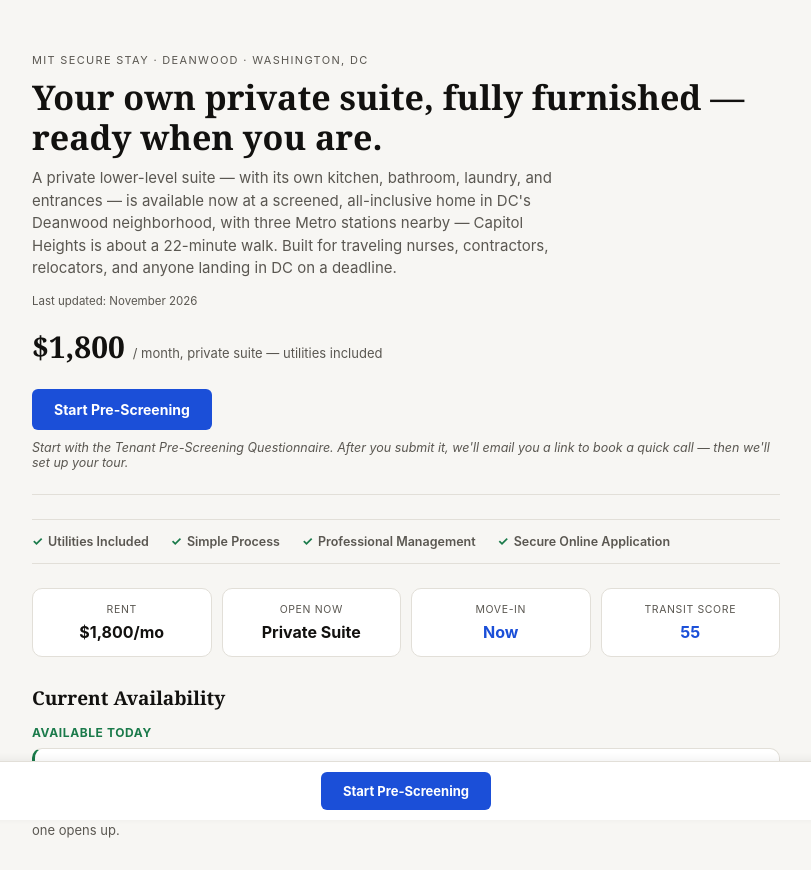
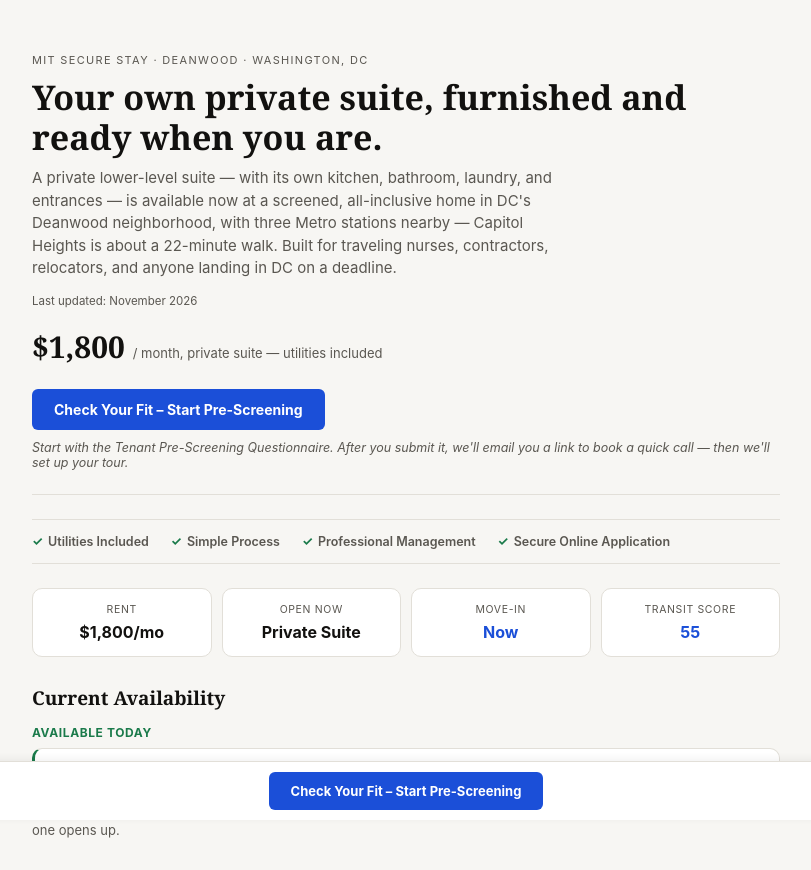
Before and after one commit to mitsecurestay/mitsecurestay.github.io, a plain HTML site: page jay-st-listing.html in a window 1280 px wide. Shown: the part 39-909 px from the top of the page, without its empty margins (234-1045 px from the left). Drawn offline with Linux system fonts and the light colour scheme.

Commit message:
Update jay-st-listing.html

```diff
--- a/jay-st-listing.html
+++ b/jay-st-listing.html
@@ -241,7 +241,7 @@
 
   <div class="hero">
     <div class="hero-eyebrow">MIT Secure Stay · Deanwood · Washington, DC</div>
-    <h1>Your own private suite, fully furnished — ready when you are.</h1>
+    <h1>Your own private suite, furnished and ready when you are.</h1>
     <p class="hero-sub">A private lower-level suite — with its own kitchen, bathroom, laundry, and entrances — is available now at a screened, all-inclusive home in DC's Deanwood neighborhood, with three Metro stations nearby — Capitol Heights is about a 22-minute walk. Built for traveling nurses, contractors, relocators, and anyone landing in DC on a deadline.</p>
     <p class="last-updated">Last updated: November 2026</p>
     <div class="price-row">
@@ -249,7 +249,7 @@
       <span class="price-sub">/ month, private suite — utilities included</span>
     </div>
     <div class="cta-row">
-      <a class="btn btn-primary" href="https://forms.gle/Km7K7EZvTzJMK62M9" target="_blank" rel="noopener">Start Pre-Screening</a>
+      <a class="btn btn-primary" href="https://forms.gle/Km7K7EZvTzJMK62M9" target="_blank" rel="noopener">Check Your Fit – Start Pre-Screening</a>
     </div>
     <p class="tour-policy">Start with the Tenant Pre-Screening Questionnaire. After you submit it, we'll email you a link to book a quick call — then we'll set up your tour.</p>
   </div>
@@ -532,7 +532,7 @@
     <h3>Ready to see it for yourself?</h3>
     <p>Tours run in person or virtually — pick whatever's easier from where you are.</p>
     <div class="cta-row" style="justify-content:center;">
-      <a class="btn btn-primary" href="https://forms.gle/Km7K7EZvTzJMK62M9" target="_blank" rel="noopener">Start Pre-Screening</a>
+      <a class="btn btn-primary" href="https://forms.gle/Km7K7EZvTzJMK62M9" target="_blank" rel="noopener">Check Your Fit – Start Pre-Screening</a>
     </div>
   </div>
 
@@ -564,7 +564,7 @@
   <div class="toast" id="toast"></div>
 
   <div class="sticky-cta" id="stickyCta">
-    <a class="btn btn-primary" href="https://forms.gle/Km7K7EZvTzJMK62M9" target="_blank" rel="noopener">Start Pre-Screening</a>
+    <a class="btn btn-primary" href="https://forms.gle/Km7K7EZvTzJMK62M9" target="_blank" rel="noopener">Check Your Fit – Start Pre-Screening</a>
   </div>
 
 </div>
```
